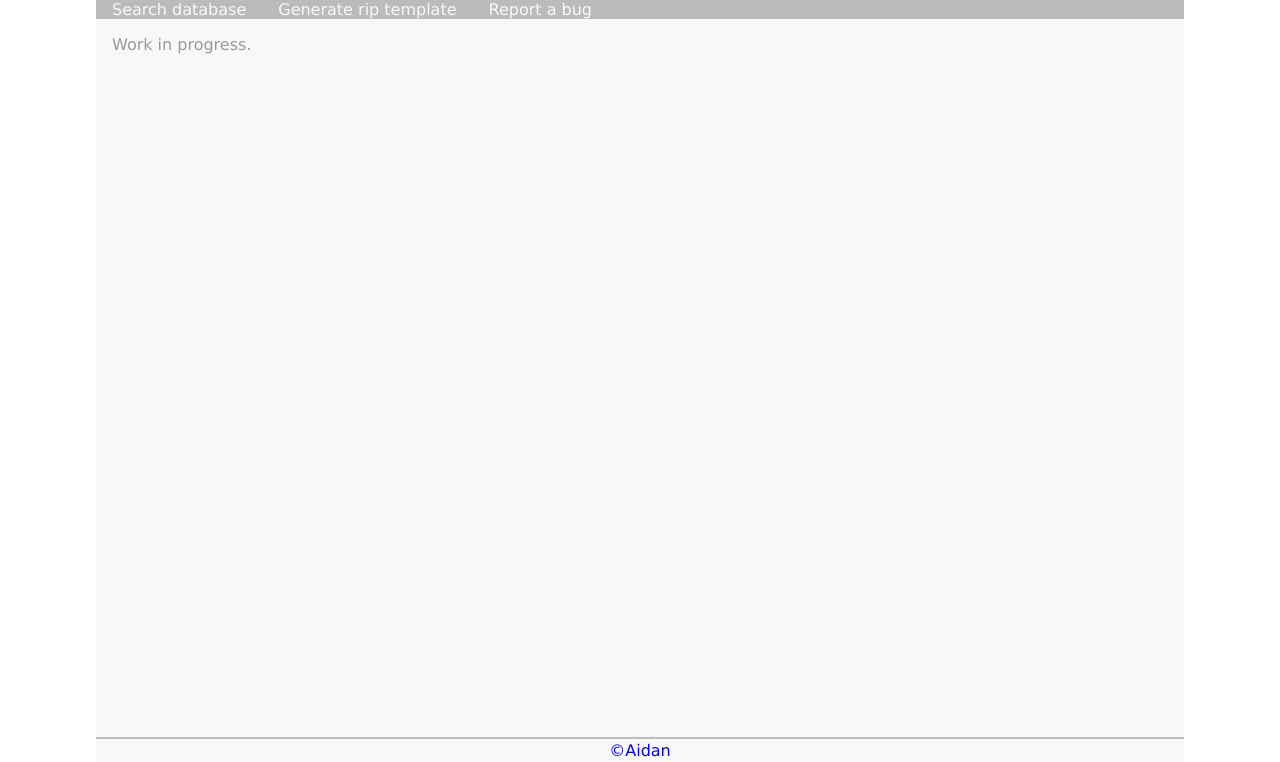
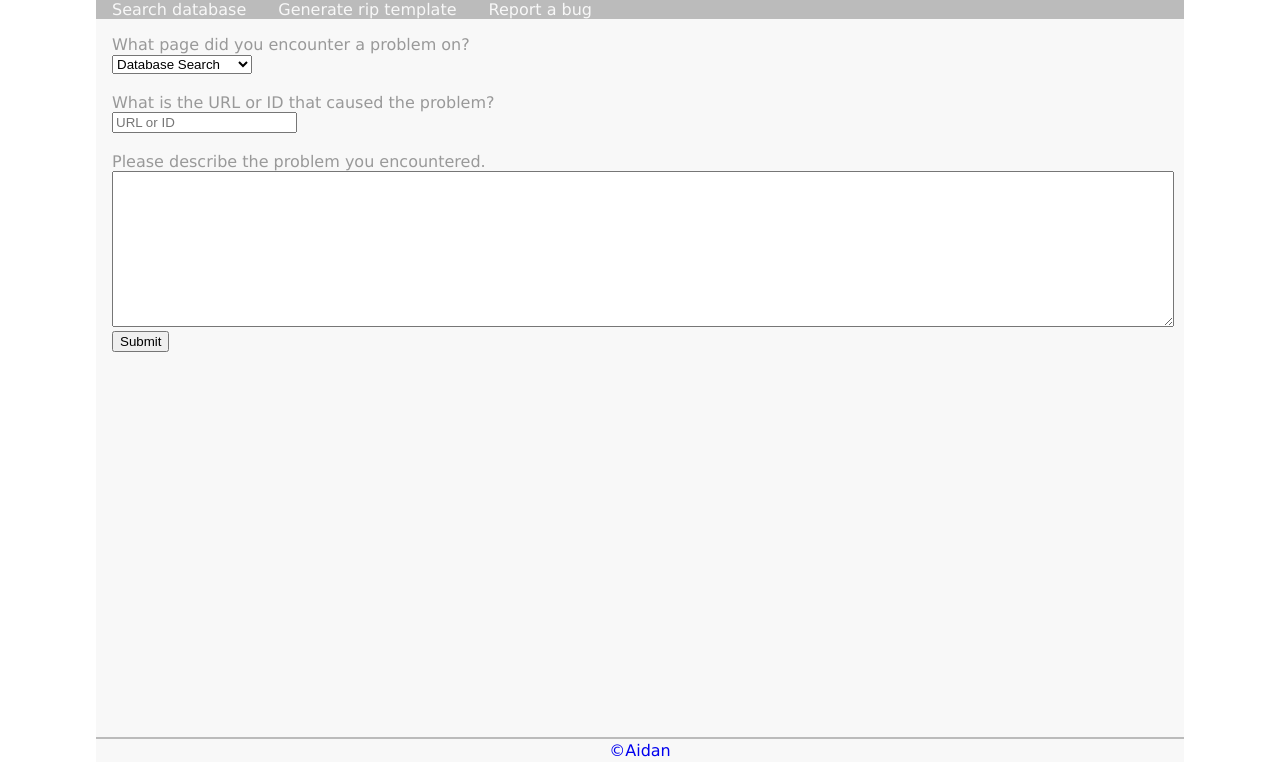
Before and after one commit to SiIvaGunner-Database/SiIvaGunner-Database, a PHP site: page /report.php in a window 1280 px wide. Shown: the part 38-800 px from the top of the page. Run offline with PHP 8.4, Linux system fonts and the light colour scheme.

Commit message:
Report page is now functional.

```diff
--- a/generator.php
+++ b/generator.php
@@ -10,9 +10,9 @@
     <?php include("nav.html"); ?>
     <div id="main">
       <input type = "text" id = "textBox" placeholder = "Video ID"/>
-      <input type = "button" id = "submitBtn" onclick = "formSubmit()" value = "Submit">
+      <input type = "button" id = "submitBtn" onclick = "generateTemplate()" value = "Submit">
       <button onclick = "copyTemplate()">Copy</button>
-      <textarea readonly id = "template" rows = "20"></textarea>
+      <textarea readonly id = "template"></textarea>
       <div id = "thumbnail"></div>
     </div>
     <?php include("footer.html"); ?>
--- a/report.php
+++ b/report.php
@@ -9,7 +9,27 @@
   <body>
     <?php include("nav.html"); ?>
     <div id="main">
-      Work in progress.
+      <div>
+        <label>What page did you encounter a problem on?</label>
+        <br />
+        <select id = "page">
+          <option value = "database">Database Search</option>
+          <option value = "generator">Template Generator</option>
+        </select>
+      </div>
+      <br />
+      <div>
+        <label>What is the URL or ID that caused the problem?</label>
+        <br />
+        <input type = "text" id = "id" placeholder = "URL or ID" required/>
+      </div>
+      <br />
+      <div>
+        <label>Please describe the problem you encountered.</label>
+        <textarea id = "desc" rows = 10></textarea>
+      </div>
+      <input type = "button" id = "submitBtn" onclick = "fileReport()" value = "Submit">
+      <p id = "response"></p>
     </div>
     <?php include("footer.html"); ?>
   </body>
--- a/script.js
+++ b/script.js
@@ -1,8 +1,10 @@
-function formSubmit()
+var appUrl = "https://script.google.com/macros/s/AKfycbzm47208rTvNpu2pa-vhqdT53k9_F1l0j47nqlJOw/exec";
+
+function generateTemplate()
 {
   var id = document.getElementById("textBox").value
   id = id.replace("{\"\":\"", "").replace("\"}", "").replace("&feature=youtu.be", "").replace(/&.*/, "").replace(/h.*=/, "");
-  var url = "https://script.google.com/macros/s/AKfycbzLY3ZuV12x139Qgz00GM6wZ1GJQaQN2tCeEIJp/exec?id=" + id;
+  var url = appUrl + "?type=generator&id=" + id;
   var xhttp;
 
   if (window.XMLHttpRequest)
@@ -18,12 +20,43 @@ function formSubmit()
 
       document.getElementById("template").rows = lineCount;
       document.getElementById("template").innerHTML = this.responseText;
-      document.getElementById("thumbnail").innerHTML = "<img src=\"https://img.youtube.com/vi/" + id + "/maxresdefault.jpg\" alt=\"Thumbnail\">";
+      if (this.responseText.indexOf("\n") != -1)
+        document.getElementById("thumbnail").innerHTML = "<img src=\"https://img.youtube.com/vi/" + id + "/maxresdefault.jpg\" alt=\"Thumbnail\">";
     }
   };
 
   xhttp.open("GET", url, false);
   xhttp.send();
+}
+
+function fileReport()
+{
+  var page = document.getElementById("page").value
+  var id = document.getElementById("id").value
+  var desc = document.getElementById("desc").value
+
+  if (id == "")
+    document.getElementById("response").innerHTML = "Please enter the URL or ID that caused the problem.";
+  else
+  {
+    // I need to add encoding to the link.
+    var url = appUrl + "?type=report&page=" + page  + "&id=" + id + "&desc=" + desc;
+    var xhttp;
+
+    if (window.XMLHttpRequest)
+      xhttp = new XMLHttpRequest(); // For modern browsers
+    else
+      xhttp = new ActiveXObject("Microsoft.XMLHTTP"); // For IE5 and IE6
+
+      xhttp.onreadystatechange = function()
+      {
+        if (this.readyState == 4 && this.status == 200)
+          document.getElementById("response").innerHTML = this.responseText;
+      };
+
+    xhttp.open("GET", url, false);
+    xhttp.send();
+  }
 }
 
 function copyTemplate()
--- a/style.css
+++ b/style.css
@@ -31,6 +31,9 @@ a {
 
 textarea {
   width: 100%;
+}
+
+#template {
   border: none;
   background-color: inherit;
 }
```
